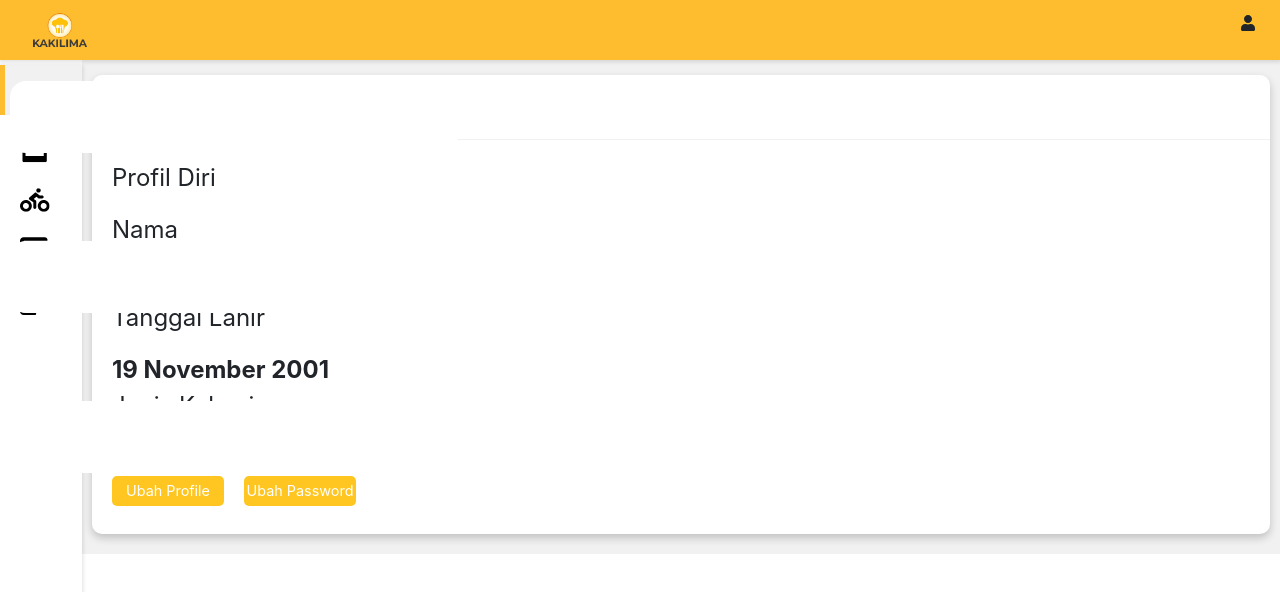
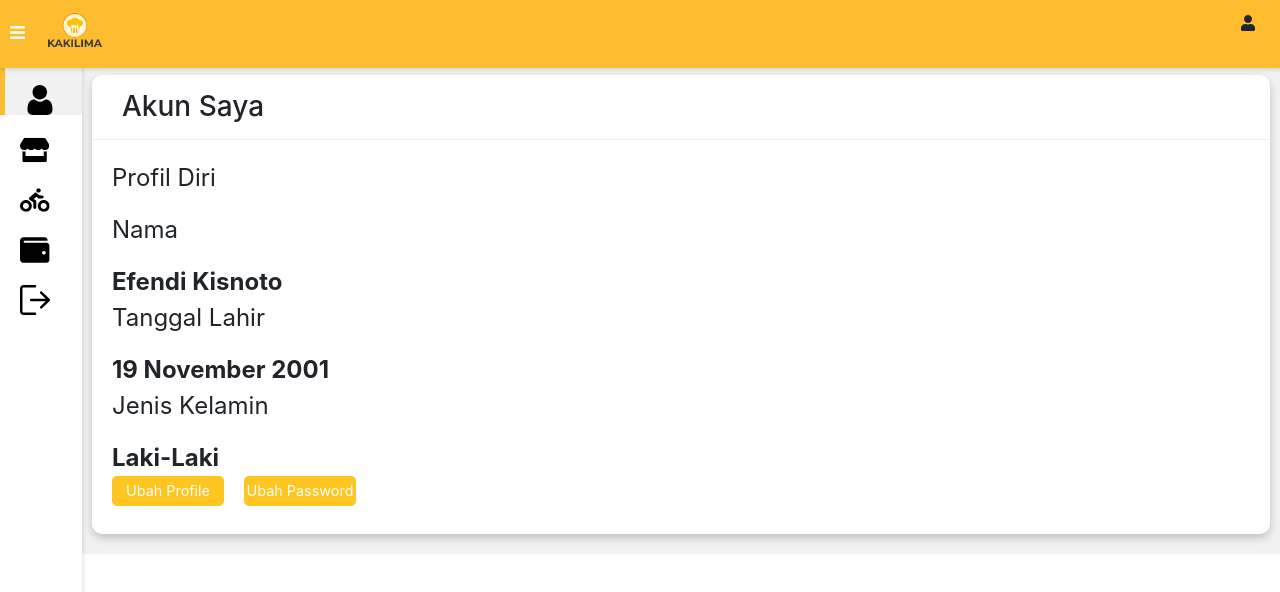
Before and after one commit to rizalmohamad209/kakilima, a React (Create React App) app: page /profile in a window 1280 px wide. Shown: the top 592 px of the page. Built offline with nearby package versions, Linux system fonts and the light colour scheme.

Commit message:
bismillahfixx

```diff
--- a/src/components/content/Akun.js
+++ b/src/components/content/Akun.js
@@ -25,7 +25,9 @@ export class Akun extends Component {
           {/* nav left */}
           <ul className="pr-navbar-nav">
             <li className="pr-nav-item">
-                <FontAwesomeIcon  className="pr-nav-link" icon={faBars} onClick={this.toggleClass} />
+            <Link to='#' className="d-nav-link">
+                    <FontAwesomeIcon icon={faBars} onClick={this.toggleClass}/>
+            </Link>
             </li>
             <li className="pr-nav-item">
               <img src={Logo} className="pr-logo logo-light" alt="" />
--- a/src/components/pedagang/Nav.js
+++ b/src/components/pedagang/Nav.js
@@ -22,9 +22,9 @@ export class Nav extends Component {
           {/* nav left */}
           <ul className="p-navbar-nav">
             <li className="p-nav-item">
-              <a href="..." className="p-nav-link">
-                  <FontAwesomeIcon icon={faBars} onClick={this.toggleClass}/>
-              </a>
+            <Link to='#' className="d-nav-link">
+                    <FontAwesomeIcon icon={faBars} onClick={this.toggleClass}/>
+            </Link>
               <img src={Logo} style={{width: '60px', height: '60px'}} alt="" />
             </li>
             <li className="p-nav-item">
```
